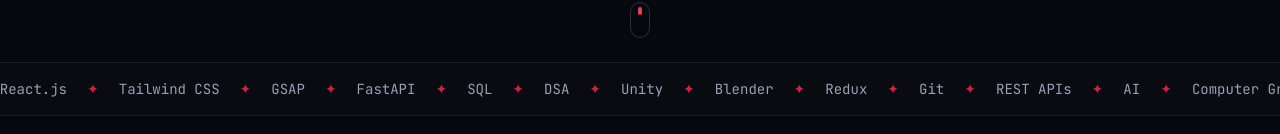
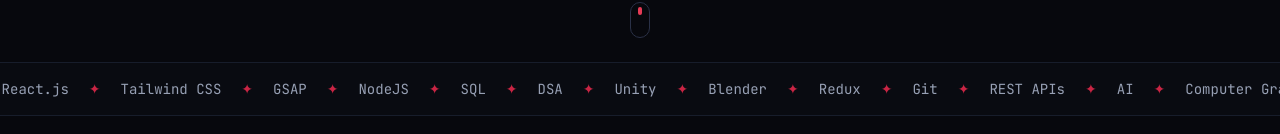
Before and after one commit to harshvardhan-puranik/Portfolio, a React (Vite) app: page / in a window 1280 px wide. Shown: the part 818-952 px from the top of the page. Built offline with nearby package versions, Linux system fonts and the light colour scheme.

Commit message:
Update MARQUEE skills list in About component

```diff
--- a/src/components/About.tsx
+++ b/src/components/About.tsx
@@ -2,8 +2,8 @@
 import { Reveal, SectionHeading, useCountUp } from "../lib/fx";
 
 const MARQUEE = [
-  "Java", "JavaScript", "TypeScript", "React.js", "Tailwind CSS", "GSAP",
-  "FastAPI", "SQL", "DSA", "Unity", "Blender", "Redux", "Git", "REST APIs",
+  "Java", "JavaScript", "MERN Stack", "React.js", "Tailwind CSS", "GSAP",
+  "NodeJS", "SQL", "DSA", "Unity", "Blender", "Redux", "Git", "REST APIs",
   "AI", "Computer Graphics",
 ];
 
```
